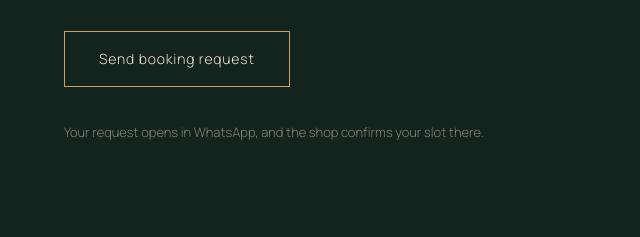
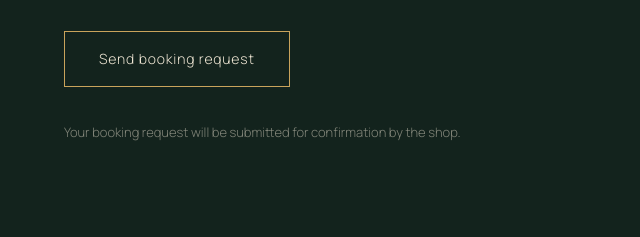
Before and after one commit to Christian-omak/heritage-cut, a plain HTML site: page index.html in a window 1280 px wide. Shown: the part 5243-5480 px from the top of the page, 0-640 px from the left. Drawn offline with nearby package versions, Linux system fonts and the light colour scheme.

Commit message:
Update booking request message in index.html

```diff
--- a/index.html
+++ b/index.html
@@ -60,7 +60,7 @@
 <div class="two"><div class="fg"><label for="bn">Your name</label><input id="bn" autocomplete="name"></div><div class="fg"><label for="bp">Phone number</label><input id="bp" type="tel" autocomplete="tel"></div></div>
 <p id="bm" class="msg">Pick a barber, service, date and time.</p>
 <button class="btn" id="bg" type="button">Send booking request</button>
-<small class="note">Your request opens in WhatsApp, and the shop confirms your slot there.</small></div></section>
+<small class="note">Your booking request will be submitted for confirmation by the shop.</small></div></section>
 <section class="cta"><h2 class="rv">Your chair is <em>waiting</em>.</h2><a class="btn" href="#book">Book an appointment</a></section>
 <footer><span>© 2026 Heritage Cut, Beit El Chaar</span><span>Open until 8 PM</span></footer>
 
```
